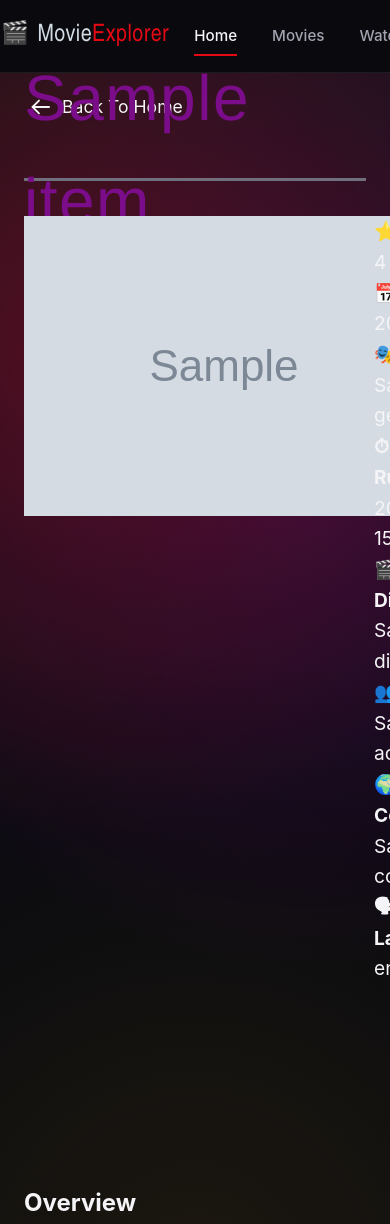
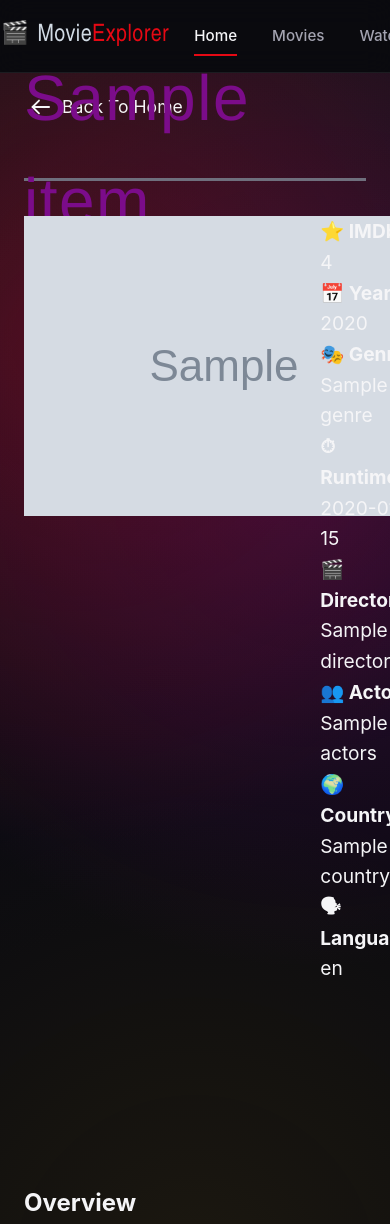
Before and after one commit to parthmalhotra-tech/movie-explorer, a FastAPI app: page /movie/1 in a window 390 px wide; the page is wider, and only the part inside the window is pictured. Shown: the top 1224 px of that part. Run offline with FastAPI, Linux system fonts and the light colour scheme; grey boxes marked "Sample" are stand-in pictures; a database or web service that is not in the repository returns one stand-in record (values such as "Sample title"); data that the repository does not hold is empty.

Commit message:
phone view better

```diff
--- a/static/css/login.css
+++ b/static/css/login.css
@@ -251,7 +251,7 @@ a{
 .wrong_password{
   color: crimson;
 }
-@media (max-width: 480px) {
+@media (max-width: 768px) {
   .logo__text {
     font-size: 1.1rem;
   }
--- a/static/css/movie_details.css
+++ b/static/css/movie_details.css
@@ -236,7 +236,7 @@ a{
 .watchlist{
   margin-top: 40px;
 }
-@media (max-width: 480px) {
+@media (max-width: 768px) {
   .logo__text {
     font-size: 1.1rem;
   }
@@ -249,16 +249,12 @@ a{
     font-size: 0.95rem;
   }
 
-  .movie-grid {
-    grid-template-columns: repeat(2, 1fr);
-    gap: 14px;
+  .movie_poster{
+    width:250px;
+    max-width: 80%;
   }
+  .movie_details{
+    width:90%;
 
-  .movie-card__info {
-    padding: 12px;
-  }
-
-  .category-grid {
-    grid-template-columns: repeat(2, 1fr);
   }
 }
--- a/static/css/profile.css
+++ b/static/css/profile.css
@@ -173,7 +173,7 @@ a {
   display: flex;
 
 }
-@media (max-width: 480px) {
+@media (max-width: 768px) {
   .logo__text {
     font-size: 1.1rem;
   }
--- a/static/css/signup.css
+++ b/static/css/signup.css
@@ -244,7 +244,7 @@ a{
 .login_input::placeholder{
   color:#f5f5f7
 }
-@media (max-width: 480px) {
+@media (max-width: 768px) {
   .logo__text {
     font-size: 1.1rem;
   }
--- a/static/css/watchlist.css
+++ b/static/css/watchlist.css
@@ -237,7 +237,7 @@ a {
 .movie-card__info {
   padding: 16px;
 }
-@media (max-width: 480px) {
+@media (max-width: 768px) {
   .logo__text {
     font-size: 1.1rem;
   }
```
